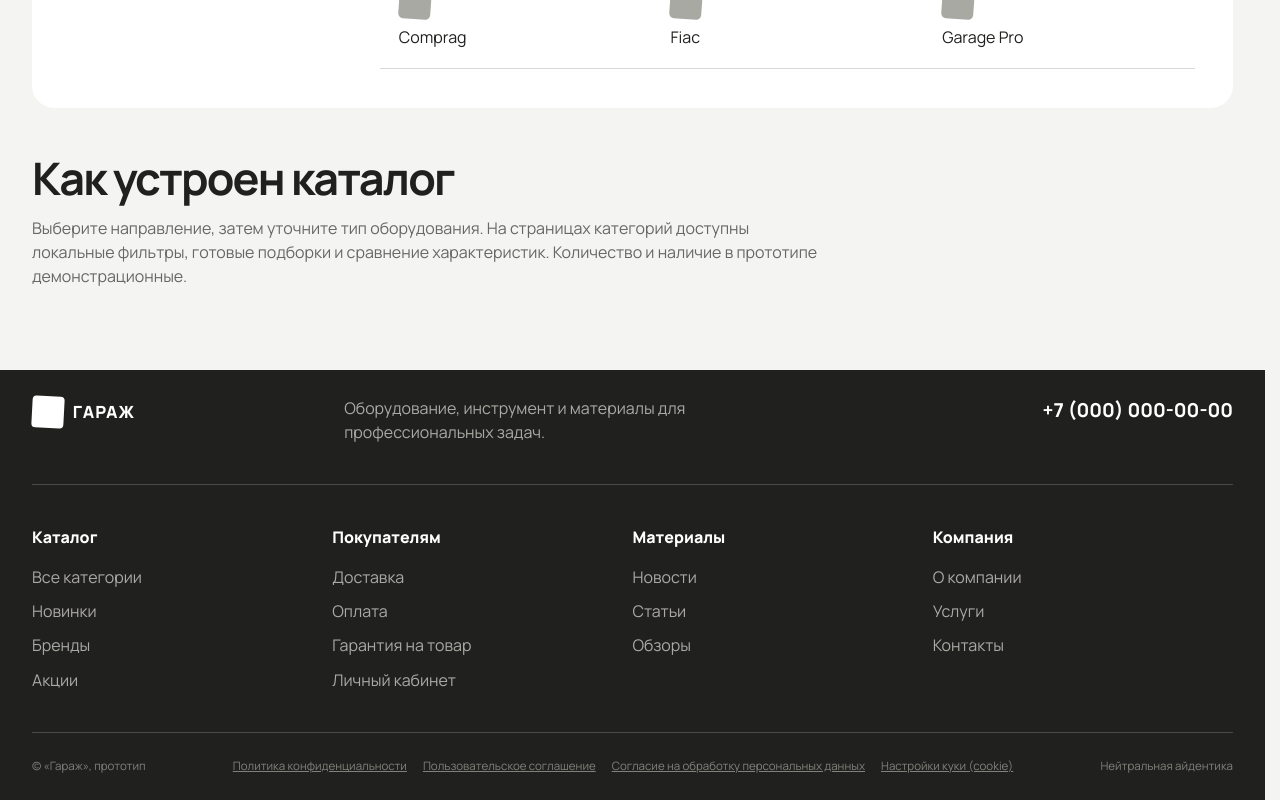
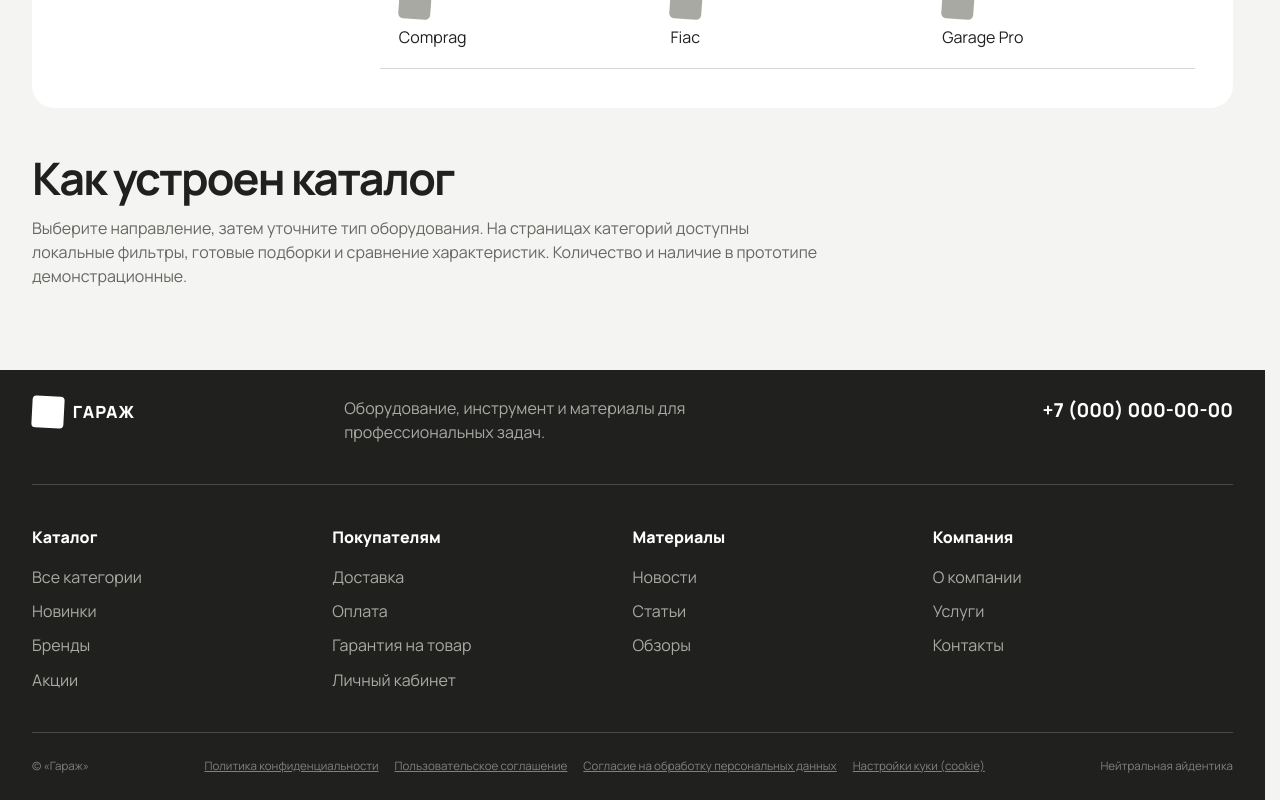
Before and after one commit to kcska18051-crypto/garage, a React (Vite) app in the folder prototype/: page /catalog in a window 1280 px wide. Shown: the part 1455-2255 px from the top of the page. Built offline with nearby package versions, Linux system fonts and the light colour scheme.

Commit message:
Remove prototype label from footer copyright

```diff
--- a/prototype/src/features/footer/Footer.tsx
+++ b/prototype/src/features/footer/Footer.tsx
@@ -9,5 +9,5 @@ export function Footer() {
   const { openSettings } = useCookiePreference()
   const isStyleCheck=isApprovedHomepage(useLocation().pathname)
   if(isStyleCheck) return <StyleCheckFooter/>
-  return <footer className="site-footer"><div className="site-footer__top"><Link className="logo" to="/"><span aria-hidden="true" />ГАРАЖ</Link><p>Оборудование, инструмент и материалы для профессиональных задач.</p><a href="tel:+70000000000">+7 (000) 000-00-00</a></div><div className="footer-groups">{groups.map((group) => <details key={group.title} open><summary>{group.title}</summary><nav aria-label={group.title}>{group.links.map(([label, href]) => <Link key={label} to={href}>{label}</Link>)}</nav></details>)}</div><div className="site-footer__bottom"><span>© «Гараж», прототип</span><div className="site-footer__legal"><Link to="/privacy">Политика конфиденциальности</Link><Link to="/user-agreement">Пользовательское соглашение</Link><Link to="/personal-data-consent">Согласие на обработку персональных данных</Link><button type="button" onClick={openSettings}>Настройки куки (cookie)</button></div><span>Нейтральная айдентика</span></div></footer>
+  return <footer className="site-footer"><div className="site-footer__top"><Link className="logo" to="/"><span aria-hidden="true" />ГАРАЖ</Link><p>Оборудование, инструмент и материалы для профессиональных задач.</p><a href="tel:+70000000000">+7 (000) 000-00-00</a></div><div className="footer-groups">{groups.map((group) => <details key={group.title} open><summary>{group.title}</summary><nav aria-label={group.title}>{group.links.map(([label, href]) => <Link key={label} to={href}>{label}</Link>)}</nav></details>)}</div><div className="site-footer__bottom"><span>© «Гараж»</span><div className="site-footer__legal"><Link to="/privacy">Политика конфиденциальности</Link><Link to="/user-agreement">Пользовательское соглашение</Link><Link to="/personal-data-consent">Согласие на обработку персональных данных</Link><button type="button" onClick={openSettings}>Настройки куки (cookie)</button></div><span>Нейтральная айдентика</span></div></footer>
 }
```
